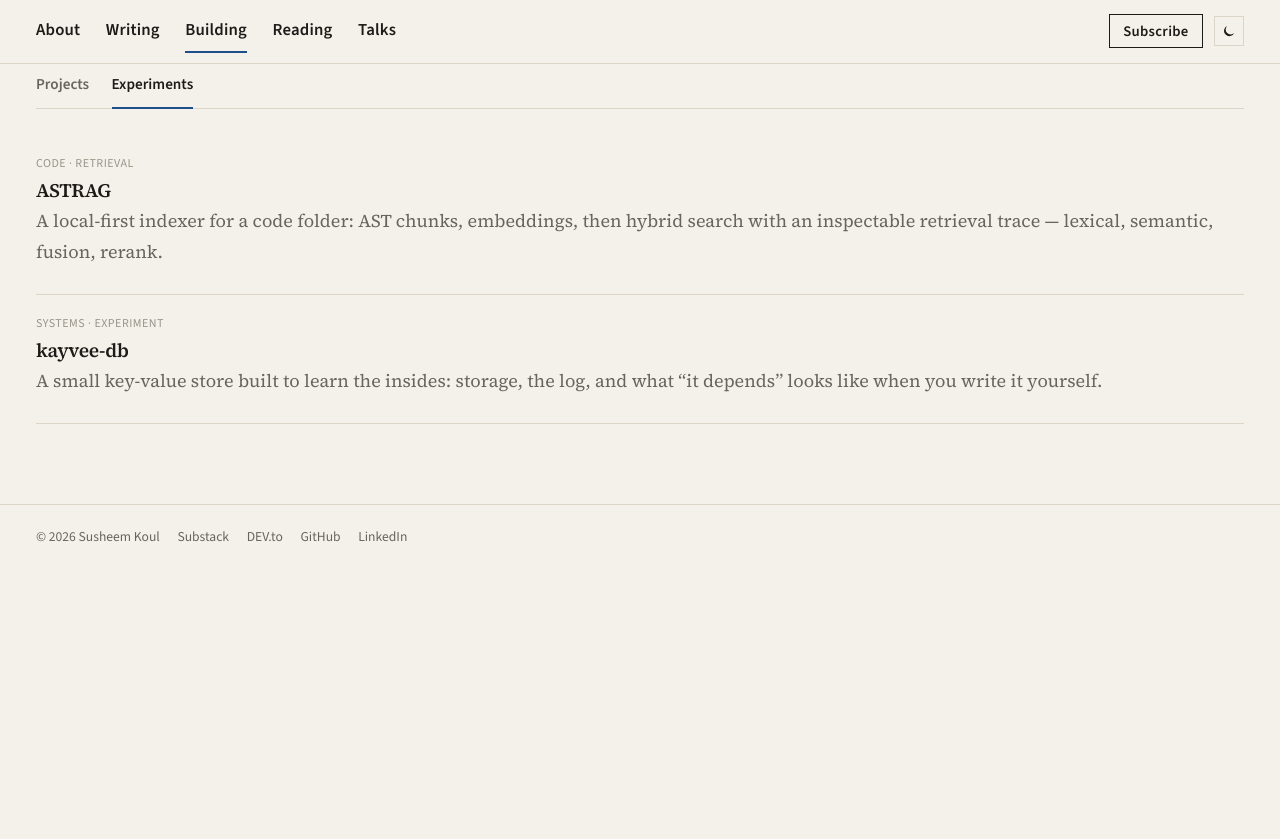
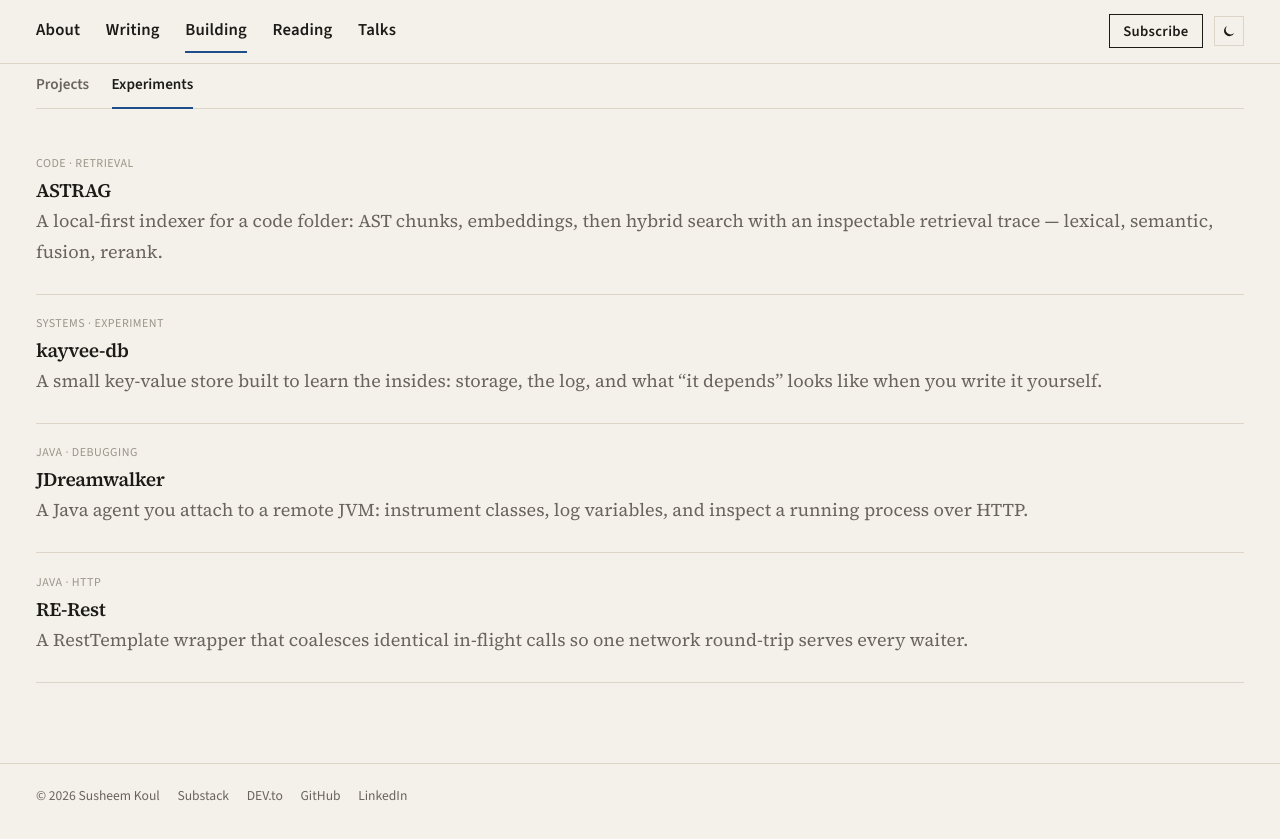
Before and after one commit to susheem-k/susheem-k.github.io, a plain HTML site: page building-experiments.html in a window 1280 px wide. Before the commit the page ends 800 px from the top, so only its background shows below. Drawn offline with nearby package versions, Linux system fonts and the light colour scheme.

Commit message:
Add JDreamwalker and RE-Rest to Experiments, and an S mark for the tab icon.
Co-authored-by: Cursor <cursoragent@cursor.com>

```diff
--- a/building-experiments.html
+++ b/building-experiments.html
@@ -19,6 +19,8 @@
   <link rel="preconnect" href="https://fonts.gstatic.com" crossorigin>
   <link href="https://fonts.googleapis.com/css2?family=Source+Sans+3:ital,wght@0,400;0,600;1,400&family=Source+Serif+4:ital,opsz,wght@0,8..60,400;0,8..60,600;1,8..60,400;1,8..60,600&display=swap" rel="stylesheet">
   <link rel="stylesheet" href="assets/css/site.css">
+  <link rel="icon" href="assets/img/favicon.svg" type="image/svg+xml">
+  <link rel="apple-touch-icon" href="assets/img/favicon.svg">
 </head>
 <body>
   <a class="skip" href="#main">Skip to content</a>
@@ -57,6 +59,18 @@
       <h3><a href="https://github.com/susheem-k/kayvee-db">kayvee-db</a></h3>
       <p>A small key-value store built to learn the insides: storage, the log, and what “it depends” looks like when you write it yourself.</p>
     </article>
+
+    <article class="experiment">
+      <p class="status">Java · debugging</p>
+      <h3><a href="https://github.com/susheem-k/jdreamwalker">JDreamwalker</a></h3>
+      <p>A Java agent you attach to a remote JVM: instrument classes, log variables, and inspect a running process over HTTP.</p>
+    </article>
+
+    <article class="experiment">
+      <p class="status">Java · HTTP</p>
+      <h3><a href="https://github.com/susheem-k-zz/re-rest">RE-Rest</a></h3>
+      <p>A RestTemplate wrapper that coalesces identical in-flight calls so one network round-trip serves every waiter.</p>
+    </article>
   </main>
 
   <footer>
```
Also changed, not shown: building.html (+2 -0 lines), index.html (+2 -0 lines), reading-articles.html (+2 -0 lines), reading-papers.html (+2 -0 lines), reading.html (+2 -0 lines), talks.html (+2 -0 lines), writing-notes.html (+2 -0 lines), writing.html (+2 -0 lines), assets/img/favicon.svg (added).
